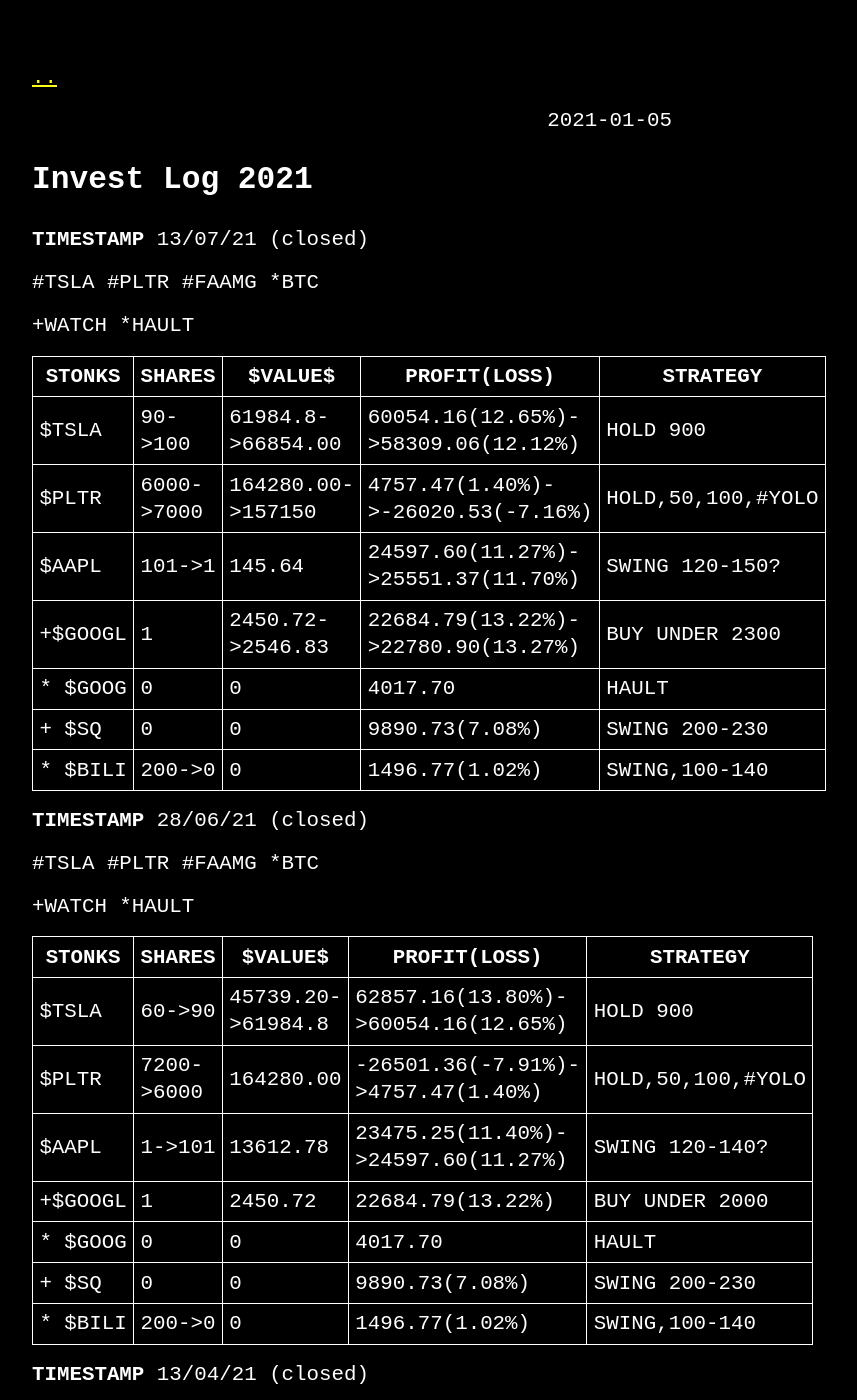
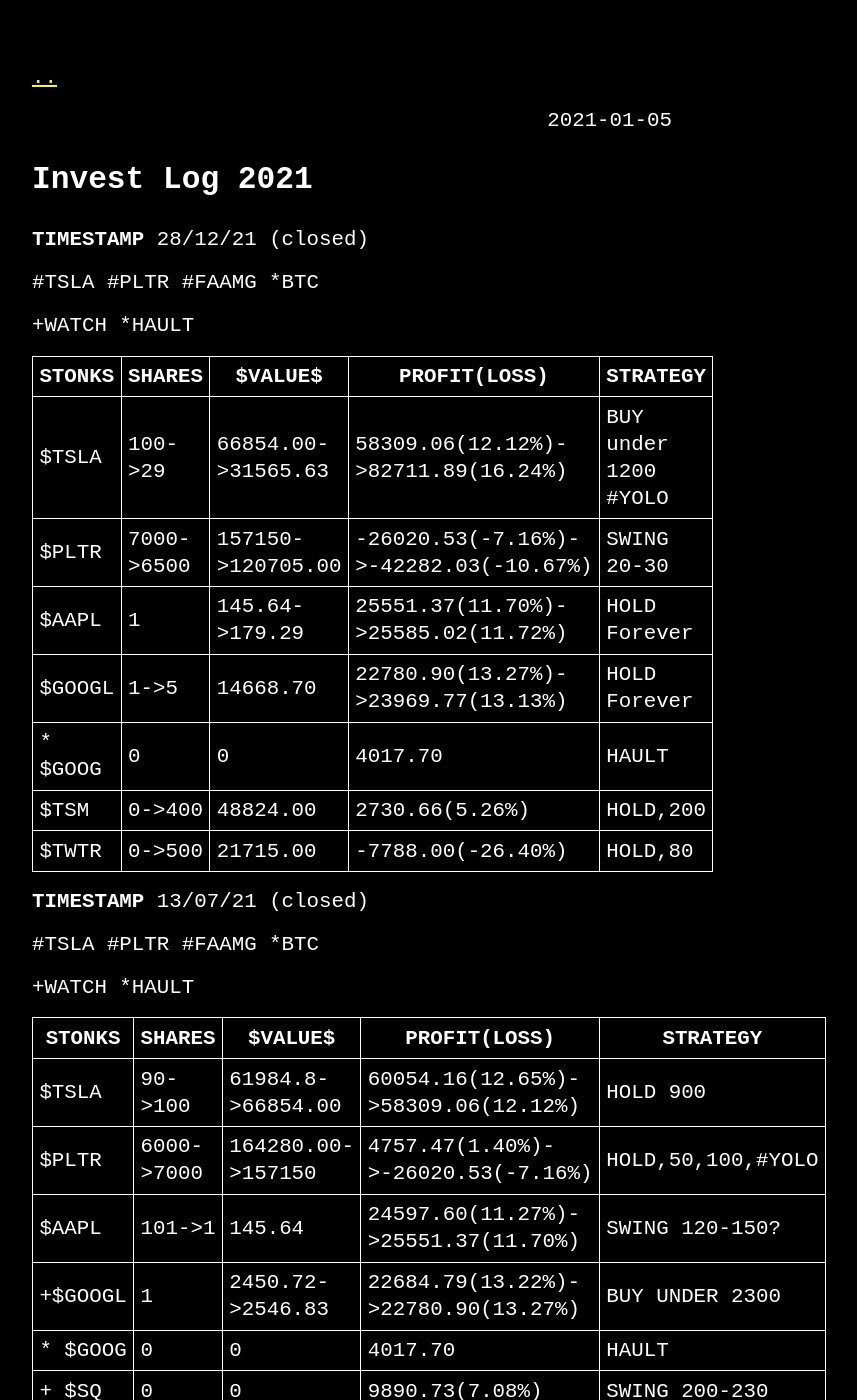
Before and after one commit to sanzomaldini/investlog, a Jekyll site: the page built from _posts/2021-01-05-2021.md, in a window 1280 px wide and 1400 px high. Shown: the whole window, without its empty margins (288-1145 px from the left). Built offline with Jekyll 4.4.1, drawn with Linux system fonts in a browser that asks for light colours.

Commit message:
Update 2021-01-05-2021.md

```diff
--- a/_posts/2021-01-05-2021.md
+++ b/_posts/2021-01-05-2021.md
@@ -2,6 +2,24 @@
 layout: post
 title: Invest Log 2021
 ---
+**TIMESTAMP** 28/12/21 (closed)
+
+#TSLA #PLTR #FAAMG *BTC
+
++WATCH
+*HAULT
+
+| STONKS  | SHARES     | $VALUE$           | PROFIT(LOSS)                       | STRATEGY          |
+| ------- | ---------- | ----------------- | ---------------------------------- | ----------------- |
+| $TSLA   | 100->29    | 66854.00->31565.63| 58309.06(12.12%)->82711.89(16.24%) | BUY under 1200 #YOLO|
+| $PLTR   | 7000->6500 | 157150->120705.00 | -26020.53(-7.16%)->-42282.03(-10.67%)| SWING 20-30     |
+| $AAPL   | 1          | 145.64->179.29    | 25551.37(11.70%)->25585.02(11.72%) | HOLD Forever      |
+| $GOOGL  | 1->5       | 14668.70          | 22780.90(13.27%)->23969.77(13.13%) | HOLD Forever      |
+| * $GOOG | 0          | 0                 | 4017.70                            | HAULT             |
+| $TSM    | 0->400     | 48824.00          | 2730.66(5.26%)                     | HOLD,200          |
+| $TWTR   | 0->500     | 21715.00          | -7788.00(-26.40%)                  | HOLD,80           |
+
+
 **TIMESTAMP** 13/07/21 (closed)
 
 #TSLA #PLTR #FAAMG *BTC
```
